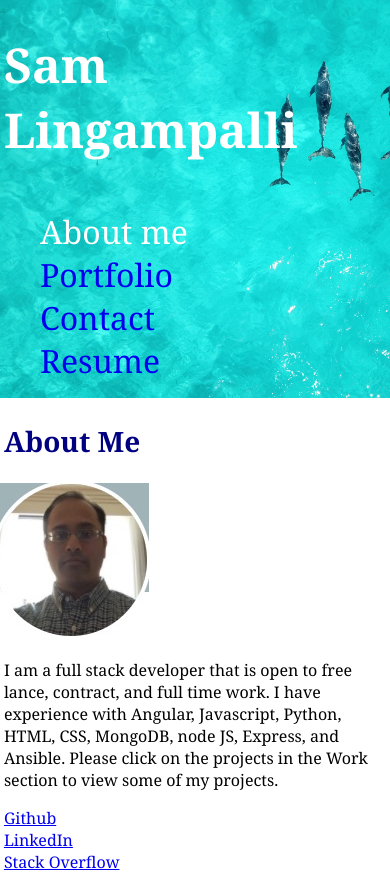
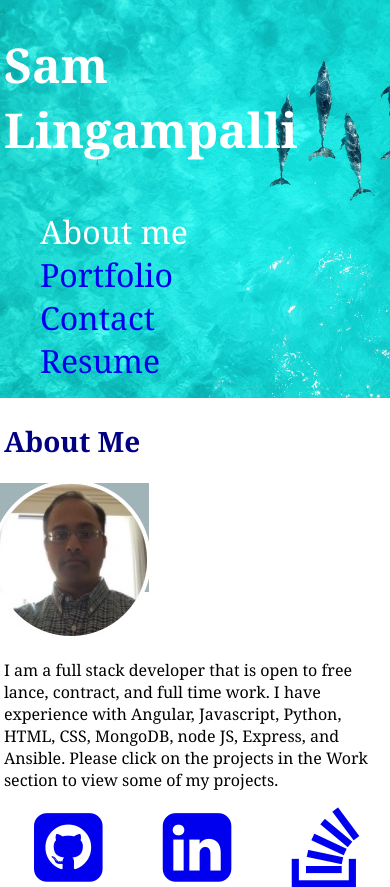
Before and after one commit to ts795/react-portfolio, a React (Create React App) app: page / in a window 390 px wide. Built offline with nearby package versions, Linux system fonts and the light colour scheme.

Commit message:
Use icons for footer links

```diff
--- a/public/index.html
+++ b/public/index.html
@@ -15,6 +15,7 @@
       user's mobile device or desktop. See https://developers.google.com/web/fundamentals/web-app-manifest/
     -->
     <link rel="manifest" href="%PUBLIC_URL%/manifest.json" />
+    <link rel="stylesheet" href="https://cdnjs.cloudflare.com/ajax/libs/font-awesome/4.7.0/css/font-awesome.min.css">
     <!--
       Notice the use of %PUBLIC_URL% in the tags above.
       It will be replaced with the URL of the `public` folder during the build.
--- a/src/components/Footer.js
+++ b/src/components/Footer.js
@@ -4,9 +4,9 @@ import "./footer.css"
 function Footer() {
   return (
     <div id="contact-links" className="content">
-      <a href="https://github.com/ts795" target="_blank" rel="noreferrer">Github</a>
-      <a href="http://www.linkedin.com/in/sam-l-3b3838132" target="_blank" rel="noreferrer">LinkedIn</a>
-      <a href="https://stackoverflow.com/users/15936187/str3ab" target="_blank" rel="noreferrer">Stack Overflow</a>
+      <a href="https://github.com/ts795" target="_blank" rel="noreferrer"><i className="fa fa-github-square fa-5x"></i></a>
+      <a href="http://www.linkedin.com/in/sam-l-3b3838132" target="_blank" rel="noreferrer"><i className="fa fa-linkedin-square fa-5x"></i></a>
+      <a href="https://stackoverflow.com/users/15936187/str3ab" target="_blank" rel="noreferrer"><i className="fa fa-stack-overflow fa-5x"></i></a>
     </div>
   );
 }
--- a/src/components/footer.css
+++ b/src/components/footer.css
@@ -1,11 +1,13 @@
 #contact-links {
     display: flex;
-    justify-content: space-between;
+    justify-content: center;
 }
 
 /* Size links as per width and height but grow and shrink to with the container */
 #contact-links a {
     flex: auto;
+    display: flex;
+    justify-content: center;
 }
 
 .content {
@@ -14,14 +16,3 @@
     flex-wrap: wrap;
     padding-left: 1%;
 }
-
-/* Stack content for small screens */
-@media screen and (max-width: 768px) {
-    .content {
-        flex-direction: column;
-        /* Remove the dividing line for the columns */
-        border-left: none;
-        padding-left: 1%;
-        padding-bottom: 1%;
-    }
-}
```
